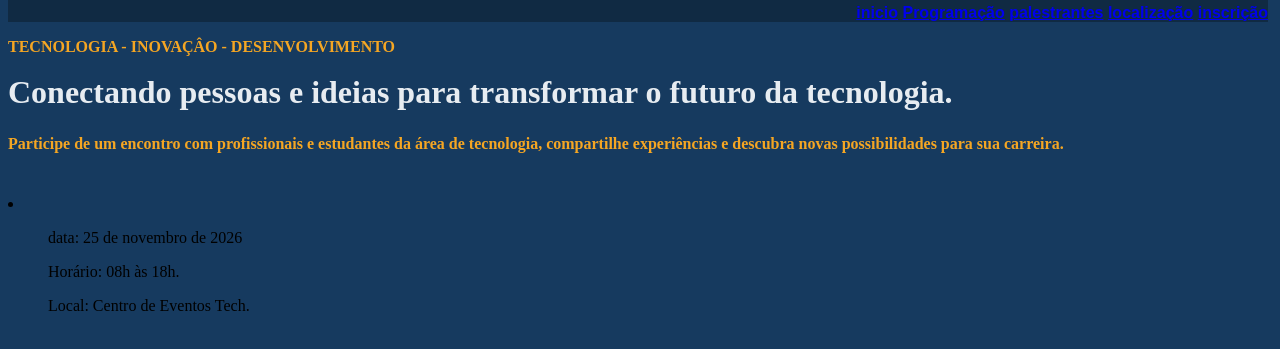
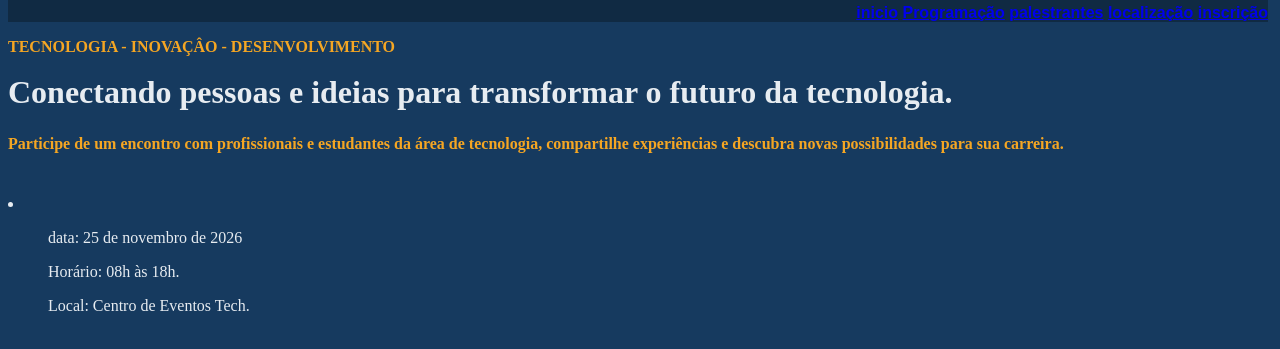
Before and after one commit to anarael-blip/devconnect, a plain HTML site: page index.html in a window 1280 px wide. Shown: the part 79-428 px from the top of the page. Drawn offline with Linux system fonts and the light colour scheme.

Commit message:
style: mudei cor das informações

```diff
--- a/css/style.css
+++ b/css/style.css
@@ -34,3 +34,6 @@ h1 {
     height: 40px;
     font-weight: bold;
 }
+
+li
+{color: #e7ecf1;}
```
